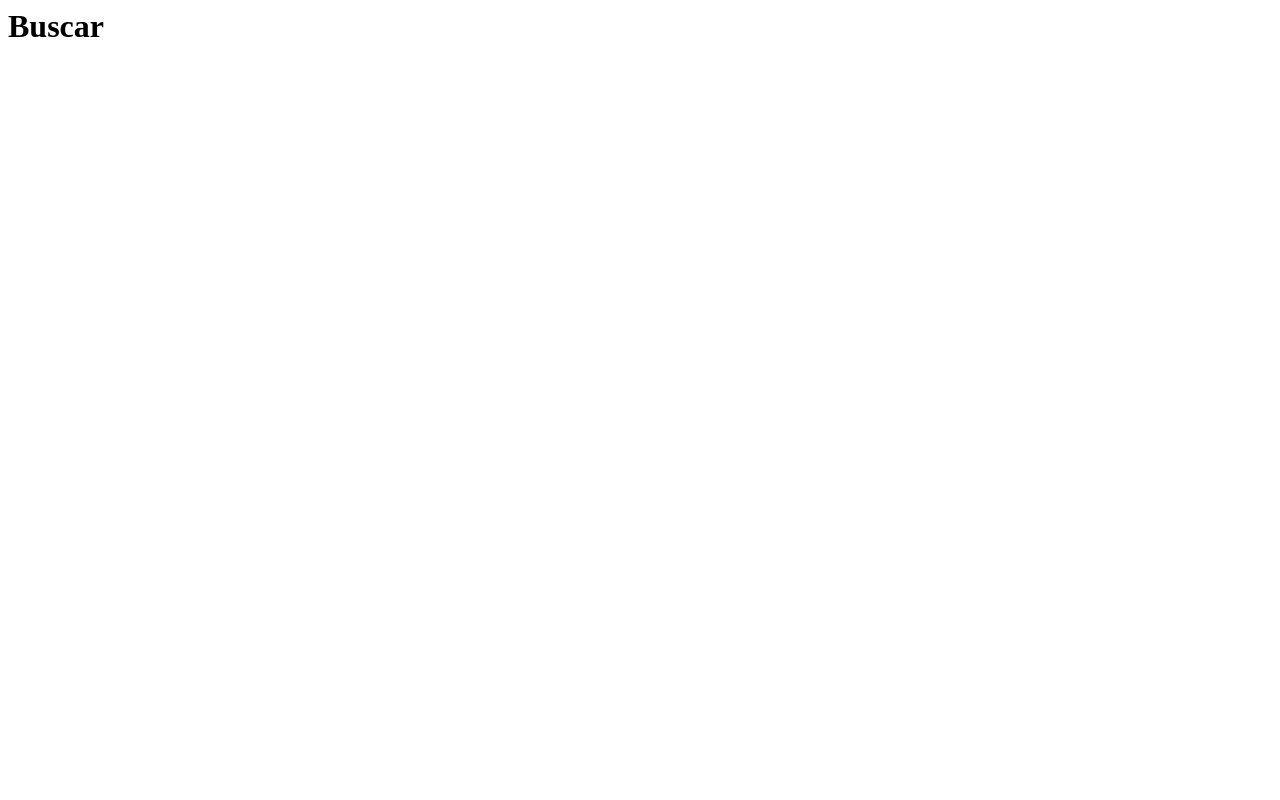
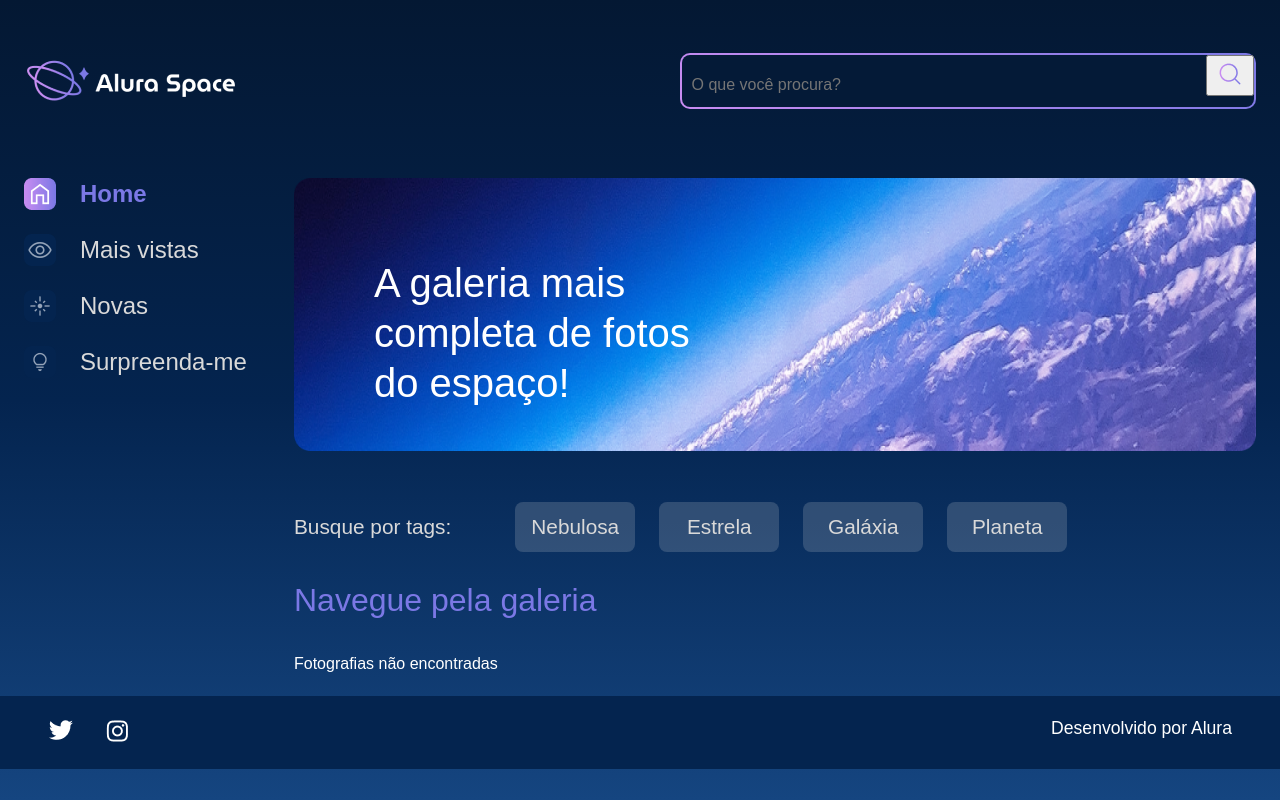
Before and after one commit to luanpoppe/Alura-Django-space-projeto_front, a Django app: page /buscar in a window 1280 px wide. Before the commit the page is almost empty. Run offline with Django 4.2, Linux system fonts and the light colour scheme; data that the repository does not hold is empty.

Commit message:
Terminei a aula 05-03 - View de buscar

```diff
--- a/galeria/views.py
+++ b/galeria/views.py
@@ -11,4 +11,11 @@ def imagem(request, foto_id):
     return render(request, 'galeria/imagem.html', {"fotografia": fotografia})
 
 def buscar(request):
-    return render(request, "galeria/buscar.html")
+    fotografias = Fotografia.objects.order_by("-data_fotografia").filter(publicada=True)
+
+    if "buscar" in request.GET:
+        nome_a_buscar = request.GET["buscar"]
+        if nome_a_buscar:
+            fotografias = fotografias.filter(nome__icontains=nome_a_buscar)
+
+    return render(request, "galeria/buscar.html", {"cards": fotografias})
--- a/templates/galeria/buscar.html
+++ b/templates/galeria/buscar.html
@@ -1 +1,62 @@
-<h1> Buscar <h1/>
+{% extends 'galeria/base.html' %}
+{% load static %}
+{% block content %}
+<div class="pagina-inicial">
+    {% include 'galeria/partials/_navbar.html' %}
+    <main class="principal">
+        {% include 'galeria/partials/_menu_lateral.html' %}
+        <section class="conteudo">
+            <section class="banner">
+                <img class="banner__imagem" src="{% static '/assets/imagens/Banner(2).png' %}" alt="banner Alura Space">
+                <h1 class="banner__titulo"> A galeria mais completa de fotos do espaço!</h1>
+            </section>
+            <section class="tags">
+                <p class="tags__titulo">Busque por tags:</p>
+                <ul class="tags__lista">
+                    <li class="tags__tag">Nebulosa</li>
+                    <li class="tags__tag">Estrela</li>
+                    <li class="tags__tag">Galáxia</li>
+                    <li class="tags__tag">Planeta</li>
+                </ul>
+            </section>
+            <section class="galeria">
+                <div class="cards">
+                    <h2 class="cards__titulo">Navegue pela galeria</h2>
+                    <ul class="cards__lista">
+                        {% if cards %}
+                        {% for fotografia in cards %}
+                        <li class="card">
+                            <a href="{% url 'imagem' fotografia.id %}">
+                                {% if fotografia.foto == "" or fotografia.foto == null %}
+                                <img class="card__imagem" src="{% static '/assets/imagens/galeria/not-found.png' %}"
+                                    alt="foto">
+                                {% else %}
+                                <img class="card__imagem" src="{{fotografia.foto.url}}" alt="foto">
+                                {% endif %}
+                            </a>
+                            <span class="card__tag">Estrelas</span>
+                            <div class="card__info">
+                                <p class="card__titulo">{{fotografia.nome}}</p>
+                                <div class="card__texto">
+                                    <p class="card__descricao">{{fotografia.legenda}}</p>
+                                    <span>
+                                        <img src="{% static '/assets/ícones/1x/favorite_outline.png ' %}"
+                                            alt="ícone de coração">
+                                    </span>
+                                </div>
+                            </div>
+                        </li>
+                        {% endfor %}
+                        {% else %}
+                        <div class="imagem__texto">
+                            <p>Fotografias não encontradas</p>
+                        </div>
+                        {% endif %}
+                    </ul>
+                </div>
+            </section>
+        </section>
+    </main>
+</div>
+
+{% endblock %}
--- a/templates/galeria/index.html
+++ b/templates/galeria/index.html
@@ -31,8 +31,7 @@
                                 <img class="card__imagem" src="{% static '/assets/imagens/galeria/not-found.png' %}"
                                     alt="foto">
                                 {% else %}
-                                <img class="card__imagem" src="{{fotografia.foto.url}}"
-                                    alt="foto">
+                                <img class="card__imagem" src="{{fotografia.foto.url}}" alt="foto">
                                 {% endif %}
                             </a>
                             <span class="card__tag">Estrelas</span>
@@ -49,6 +48,9 @@
                         </li>
                         {% endfor %}
                         {% else %}
+                        <div class="imagem__texto">
+                            <p>Fotografias não encontradas</p>
+                        </div>
                         {% endif %}
                     </ul>
                 </div>
```
